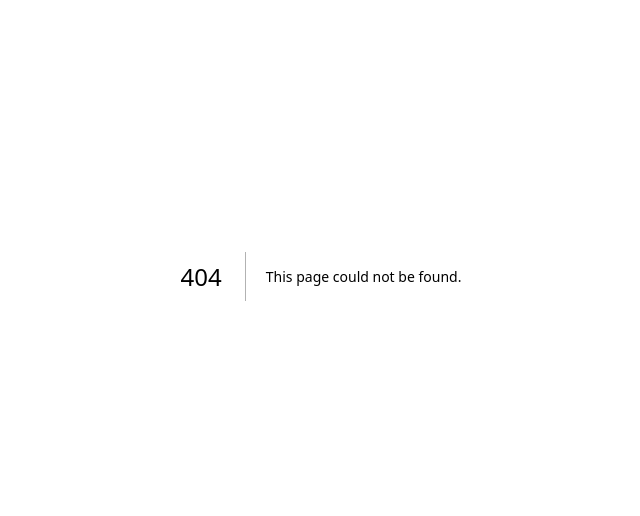
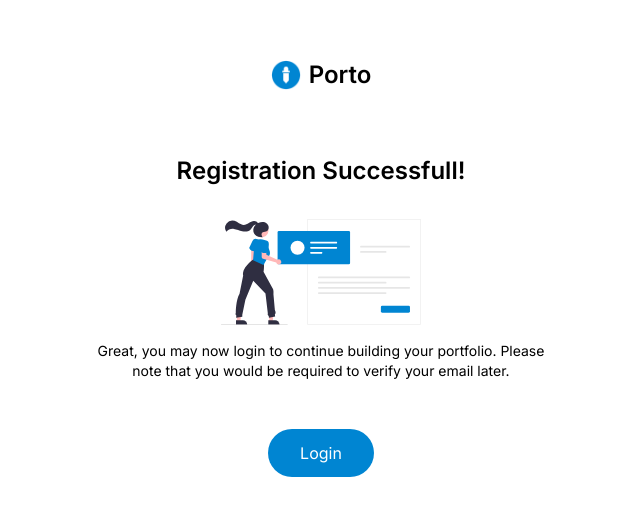
Before and after one commit to somdarv/porto, a Next.js app: page /registersuccess in a window 1280 px wide. Before the commit this address had no page. Shown: the part 124-640 px from the top of the page, without its empty margins (319-959 px from the left). Built offline with nearby package versions, Linux system fonts and the light colour scheme.

Commit message:
register success page

```diff
--- a/app/components/Registration.js
+++ b/app/components/Registration.js
@@ -65,7 +65,7 @@ export default function Registration() {
         if (response.status === 200 || response.status === 201) {
           alert('Registration successful');
           if (router) {
-            router.push('/login');
+            router.push('/registersuccess');
           }
         } else {
           // Handle unexpected status codes
--- /dev/null
+++ b/app/registersuccess/page.js
@@ -0,0 +1,54 @@
+import Image from 'next/image'
+import Link from 'next/link'
+import React from 'react'
+
+
+export default function page() {
+    return (
+        <div className='flex justify-center items-center h-screen'>
+            <div>
+                <div className='flex justify-center'>
+                    <Link href={'/#'}>
+                        <button className='flex gap-x-2 my-8  items-center justify-center'>
+                            <Image
+                                src={'/favicon.png'}
+                                width={30}
+                                height={30}
+                                alt='logo'
+                            />
+
+                            <h1 className='font-semibold text-2xl'>Porto</h1>
+                        </button>
+                    </Link>
+                </div>
+
+
+
+                <div className='my-8'>
+                    <h1 className='font-semibold text-center text-2xl'>Registration Successfull!</h1>
+                </div>
+
+                <div className='flex items-center justify-center my-4'>
+                    <Image
+                        src={'/account.svg'}
+                        width={200}
+                        height={200}
+                        alt='account'
+                    />
+
+                </div>
+                < p className='w-[55%] mx-auto text-sm text-center'>Great, you may now login to continue building your portfolio.
+                    Please note that you would be required to verify your email later.
+                </p>
+
+                <div className='flex my-8 justify-center items-center'>
+                    <button className='bg-[#0085D2] text-white hover:bg-opacity-80 px-8 py-3 rounded-full my-4'>
+                        <Link href={'/login'}>
+                            Login
+                        </Link>
+                    </button>
+                </div>
+            </div>
+        </div>
+    )
+}
```
Also changed, not shown: public/account.svg (added).
